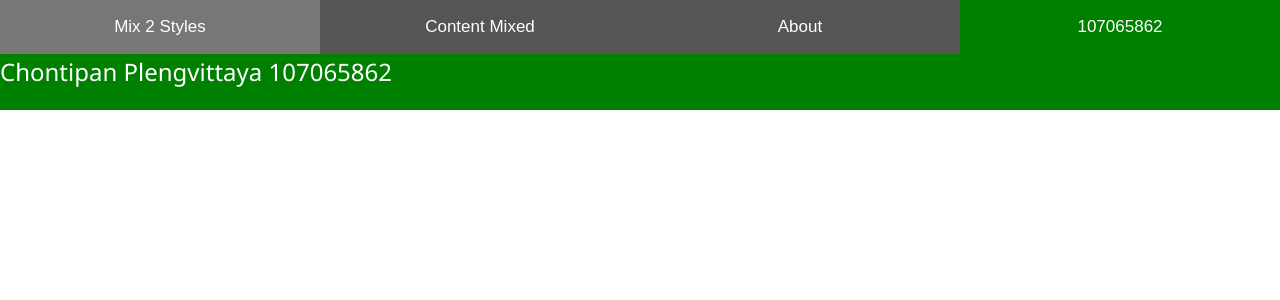
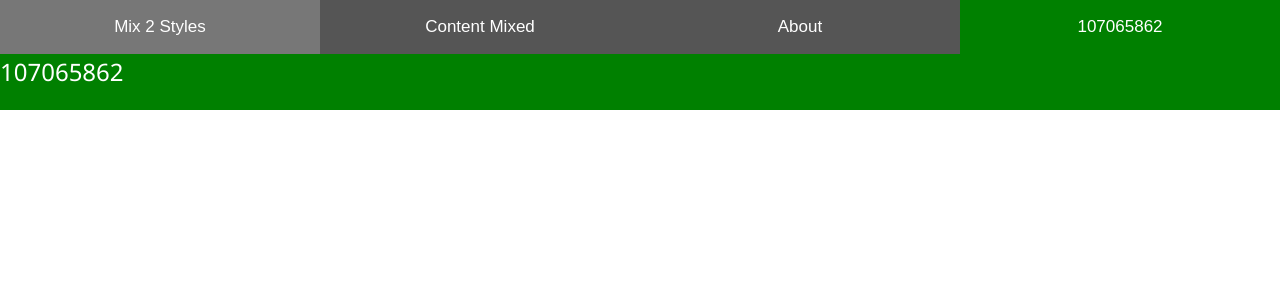
Before and after one commit to chontipan/nst, a PHP site: page / in a window 1280 px wide, after a click on "107065862". Shown: the top 300 px of the page. Run offline with PHP 8.4, Linux system fonts and the light colour scheme; some libraries are stand-ins or nearby versions.

Commit message:
edit label

```diff
--- a/index.php
+++ b/index.php
@@ -343,12 +343,12 @@
 
 <div id="Contact" class="tabcontent">
 
-  <h3>Chontipan Plengvittaya 107065862</h3>
+  <h3>107065862</h3>
 </div>
 
 <div id="About" class="tabcontent">
   <h3>About</h3>
-  <p>A Project of AI-Art subject at NTHU, Taiwan.</p>
+  <p>A Project in AI-Art subject at NTHU, Taiwan.</p>
 </div>
 
 
```
